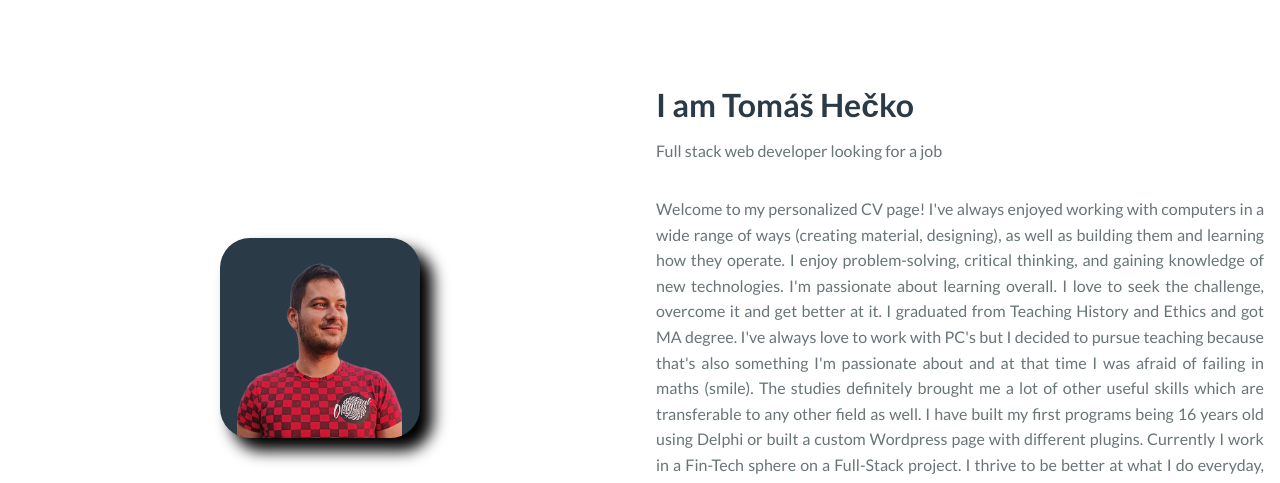
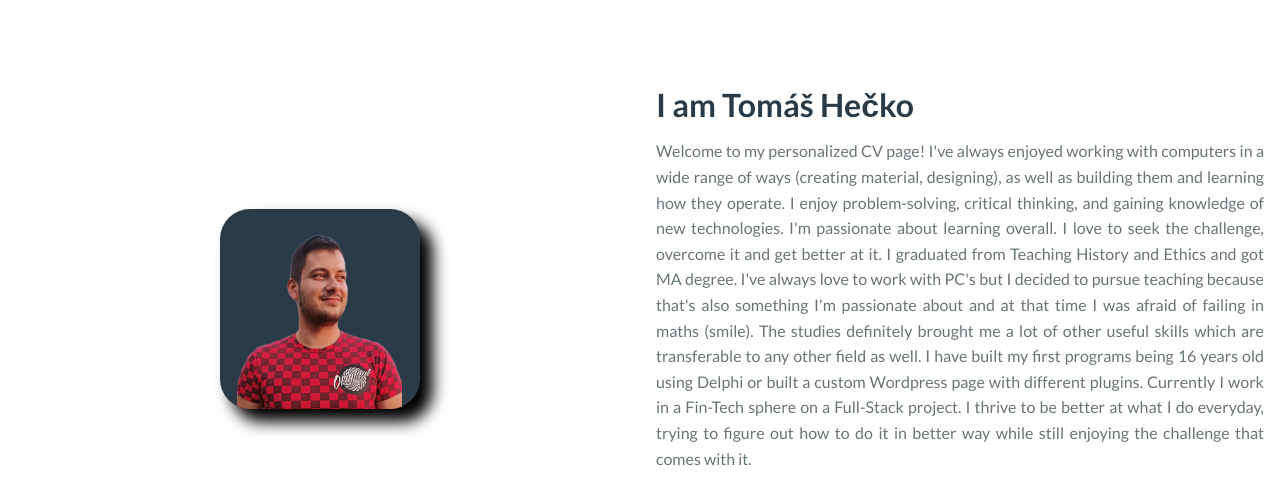
Before and after one commit to TomTom258/Personalized-CV, a plain HTML site: page index.html in a window 1280 px wide. Shown: the part 820-1303 px from the top of the page. Drawn offline with nearby package versions, Linux system fonts and the light colour scheme.

Commit message:
Update index.html

```diff
--- a/index.html
+++ b/index.html
@@ -52,7 +52,6 @@
 
                     <div>
                         <h2 class="about__subtitle">I am Tomáš Hečko</h2>
-                        <span class="about__profession">Full stack web developer looking for a job</span>
                         <p class="about__text">
                             Welcome to my personalized CV page!
                             I've always enjoyed working with computers in a wide range
```
